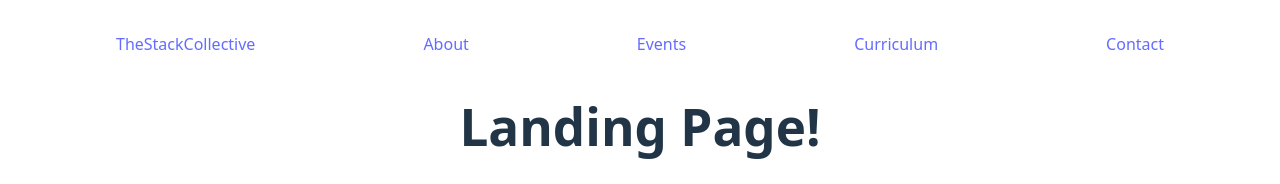
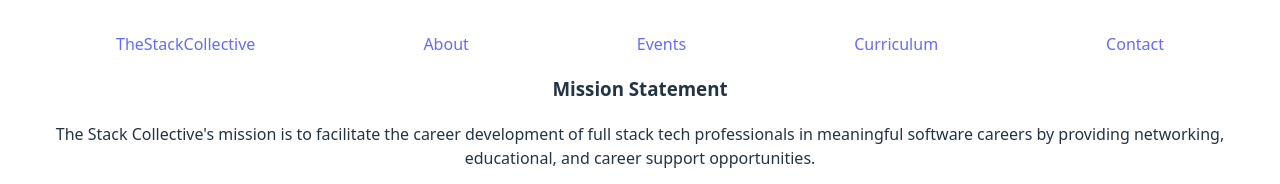
Before and after one commit to thestackcollective/tsc-website-1, a React (Vite) app: page / in a window 1280 px wide. Shown: the top 184 px of the page. Built offline with nearby package versions, Linux system fonts and the light colour scheme; grey boxes are pictures that could not be loaded.

Commit message:
Remove landing page text on page

```diff
--- a/src/pages/LandingPage/LandingPage.jsx
+++ b/src/pages/LandingPage/LandingPage.jsx
@@ -4,7 +4,6 @@
 export default function LandingPage() {
   return (
     <section>
-      <h1>Landing Page!</h1>
       <Paragraph
         className='landing-page-paragraph'
         heading='Mission Statement'
```
